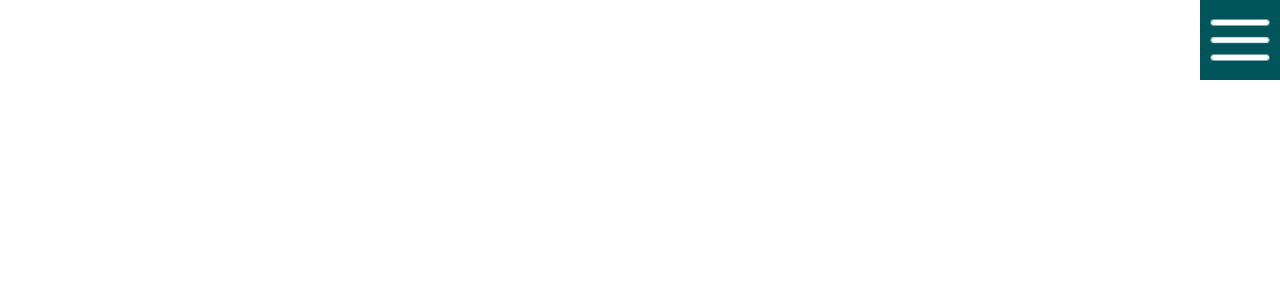
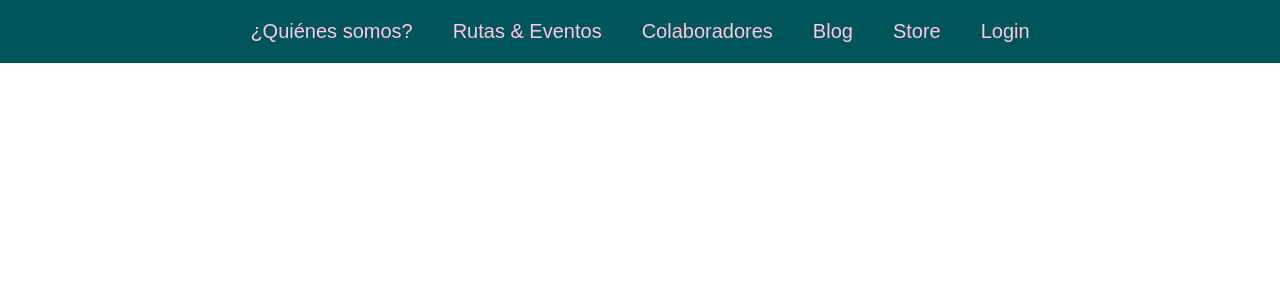
Before and after one commit to SandraLarrosa/Biker-Girls-Spain, a React (Create React App) app: page / in a window 1280 px wide. Shown: the top 300 px of the page. Built offline with nearby package versions, Linux system fonts and the light colour scheme; a web font is replaced by a local one.

Commit message:
add menu desktop and animation hover

```diff
--- a/src/components/menu/nav.scss
+++ b/src/components/menu/nav.scss
@@ -1,8 +1,12 @@
-.contentMenu{
+.contentMenu {
   display: flex;
   flex-direction: column;
   align-items: flex-end;
   width: 100%;
+
+  @media all and (min-width: 1200px) {
+    flex-direction: row;
+  }
 }
 
 .contentIconMenu {
@@ -13,9 +17,13 @@
   justify-content: center;
   align-items: center;
 
-  @media all and (min-width:768px){
+  @media all and (min-width: 768px) {
     width: 80px;
     height: 80px;
+  }
+
+  @media all and (min-width: 1200px) {
+    display: none;
   }
 }
 
@@ -24,12 +32,11 @@
   height: 50px;
   cursor: pointer;
 
-  @media all and (min-width:768px){
+  @media all and (min-width: 768px) {
     width: 70px;
     height: 70px;
   }
 }
-
 
 .navDesktop {
   display: flex;
@@ -37,20 +44,46 @@
   background-color: #00555a;
   color: white;
   font-size: 14px;
+  text-align: center;
   width: 140px;
 
-    @media all and (min-width:768px){
+  @media all and (min-width: 768px) {
     width: 180px;
     font-size: 18px;
   }
 
+  @media all and (min-width: 1200px) {
+    width: 100%;
+    font-size: 20px;
+    flex-direction: row;
+    justify-content: center;
+  }
 }
 
 .listMenu {
+  cursor: pointer;
   padding: 10px;
   border-top: 1px solid white;
+  transition: ease-in-out 0.5s;
+  color: #ffc8df;
+
+  @media all and (min-width: 1200px) {
+    border-top: 0px;
+    padding: 20px;
+
+    &:hover{
+      color: white;
+      background-color: #017b81;
+      border-radius: 10px;
+    }
+  }
+
 }
 
 .hidden {
   display: none;
+
+  @media all and (min-width: 1200px) {
+    display: flex;
   }
+}
```
Also changed, not shown: 1 other file (tests, documents, lock files or other folders). Lines whose indentation alone changed are shown as unchanged.
